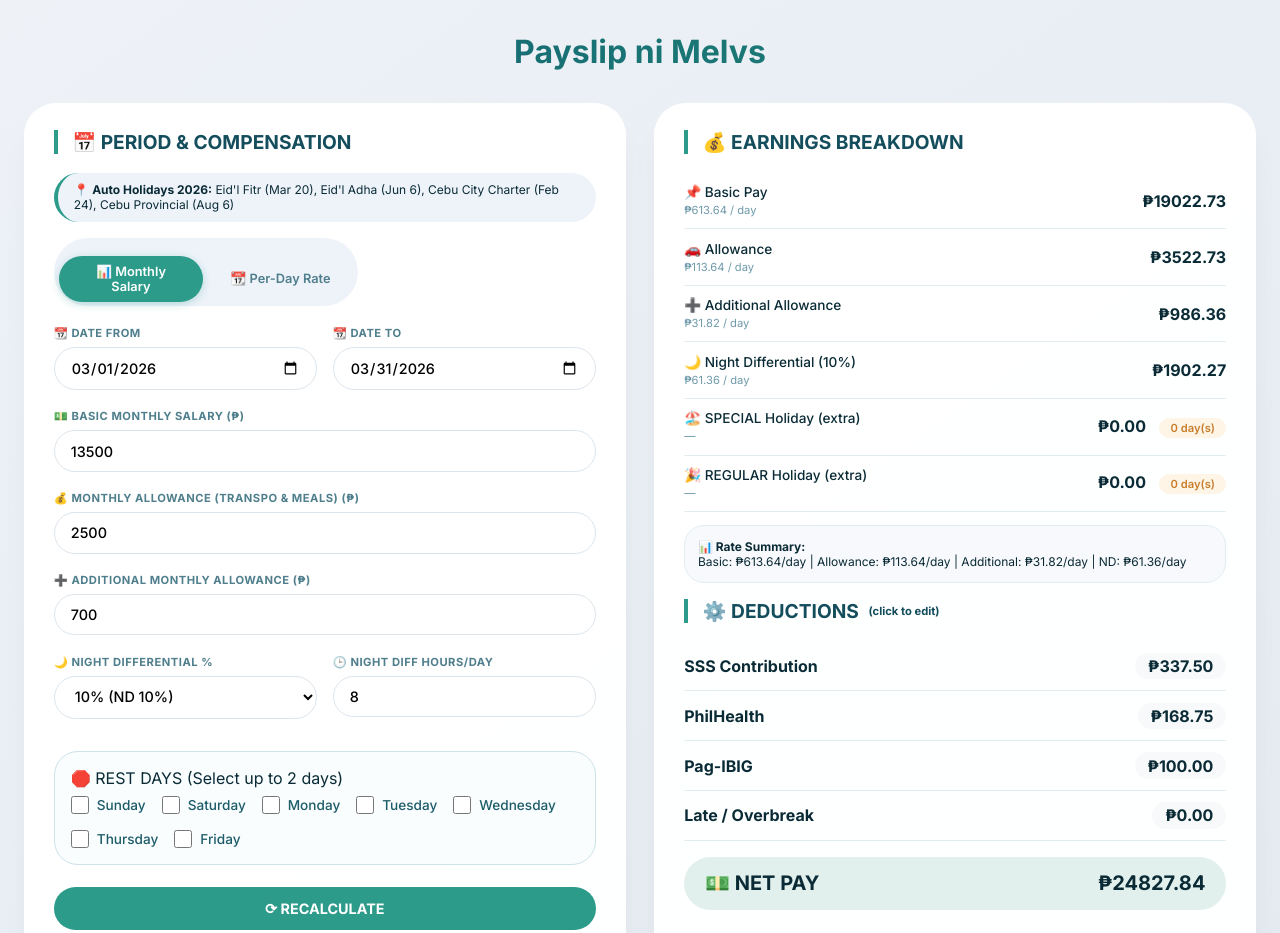
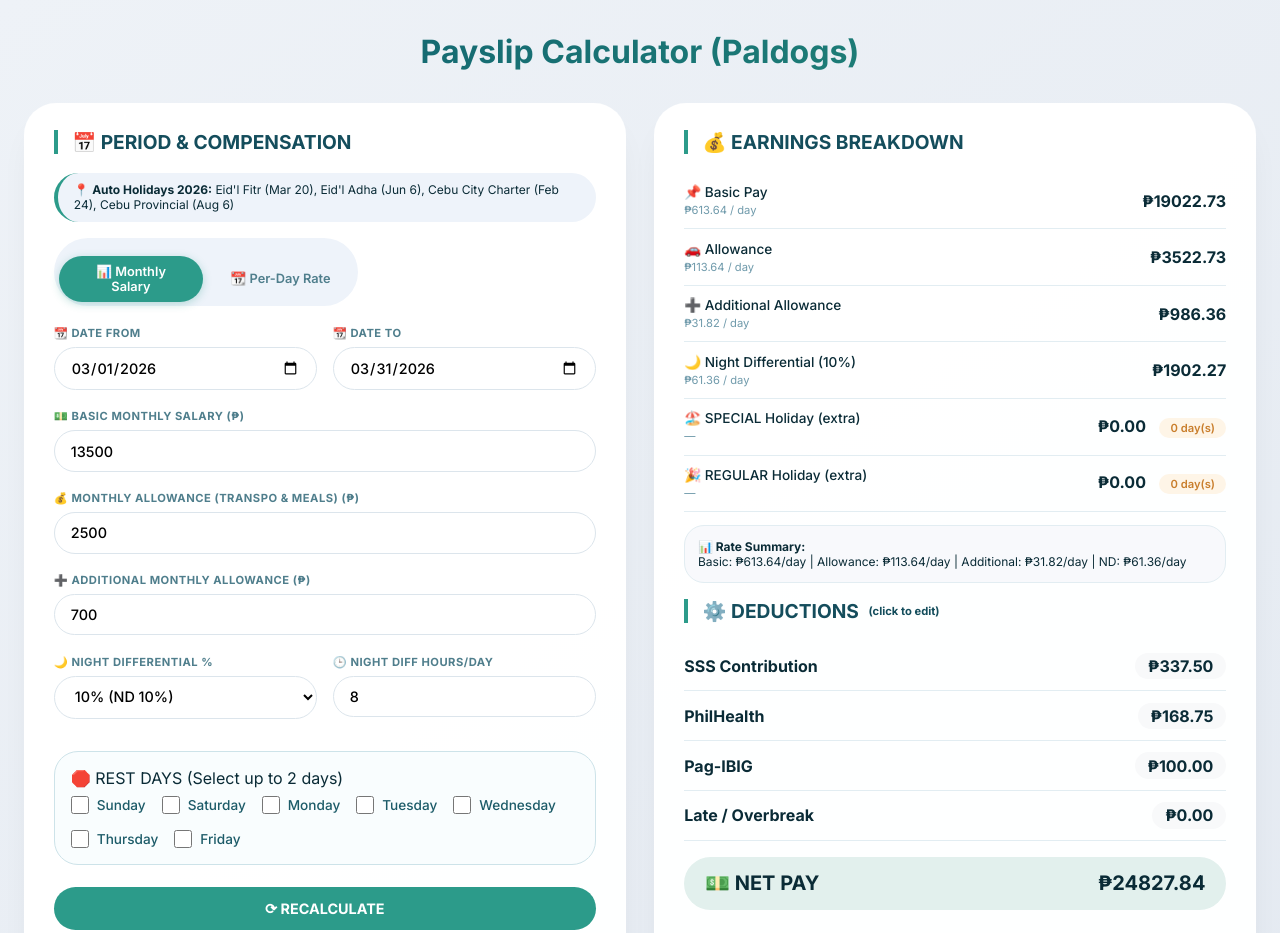
Before and after one commit to melvin-outdoorequipped/payslip-validation, a plain HTML site: page index.html in a window 1280 px wide. Shown: the top 933 px of the page. Drawn offline with Linux system fonts and the light colour scheme.

Commit message:
Update header title to 'Payslip Calculator (Paldogs)'

```diff
--- a/index.html
+++ b/index.html
@@ -398,7 +398,7 @@
 <body>
 <div class="container">
     <div class="header-badge">
-        <h1>Payslip ni Melvs</h1>
+        <h1>Payslip Calculator (Paldogs)</h1>
     </div>
 
     <div class="save-status" id="saveStatus">✓ Auto-saved</div>
```
